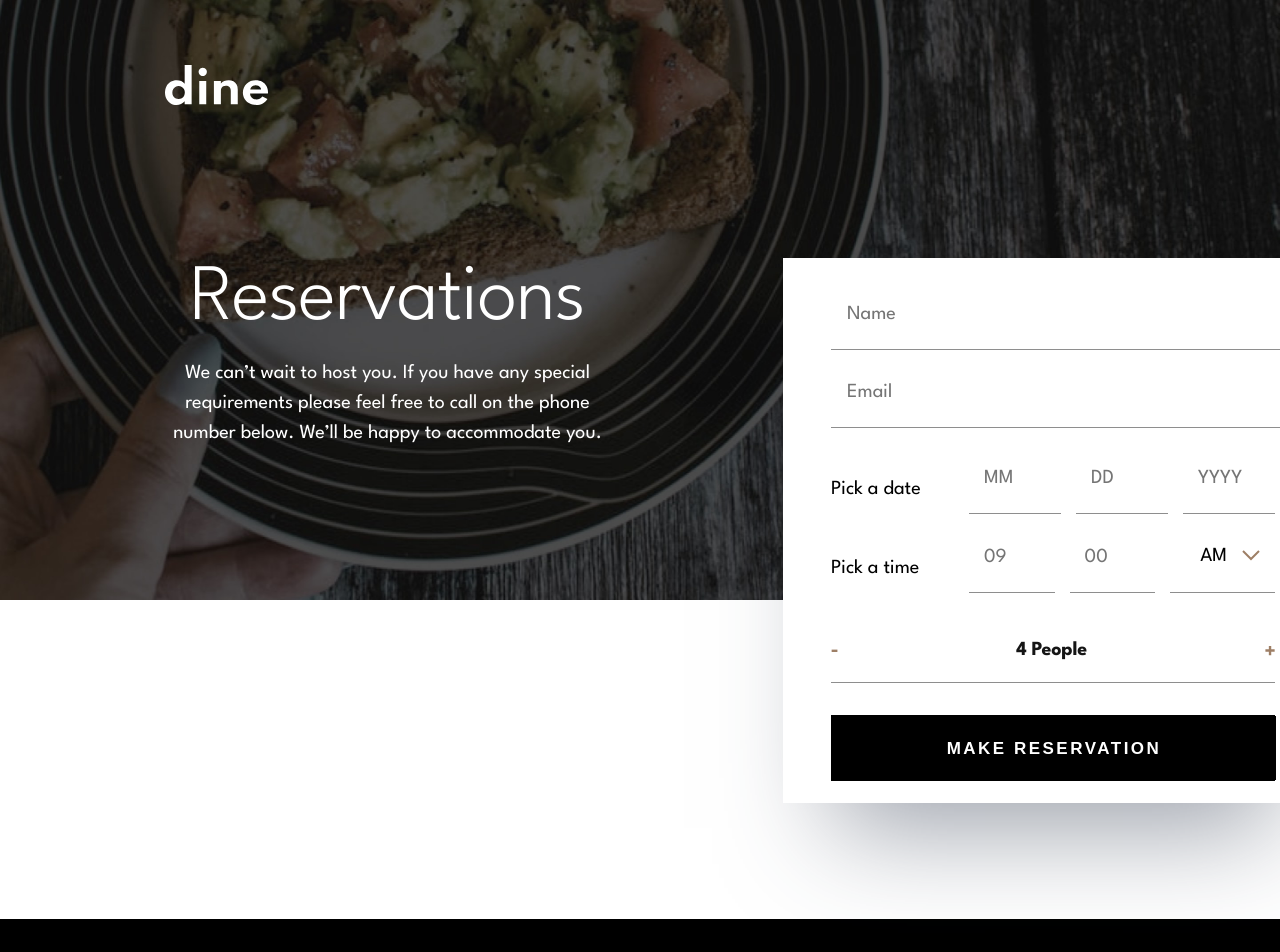
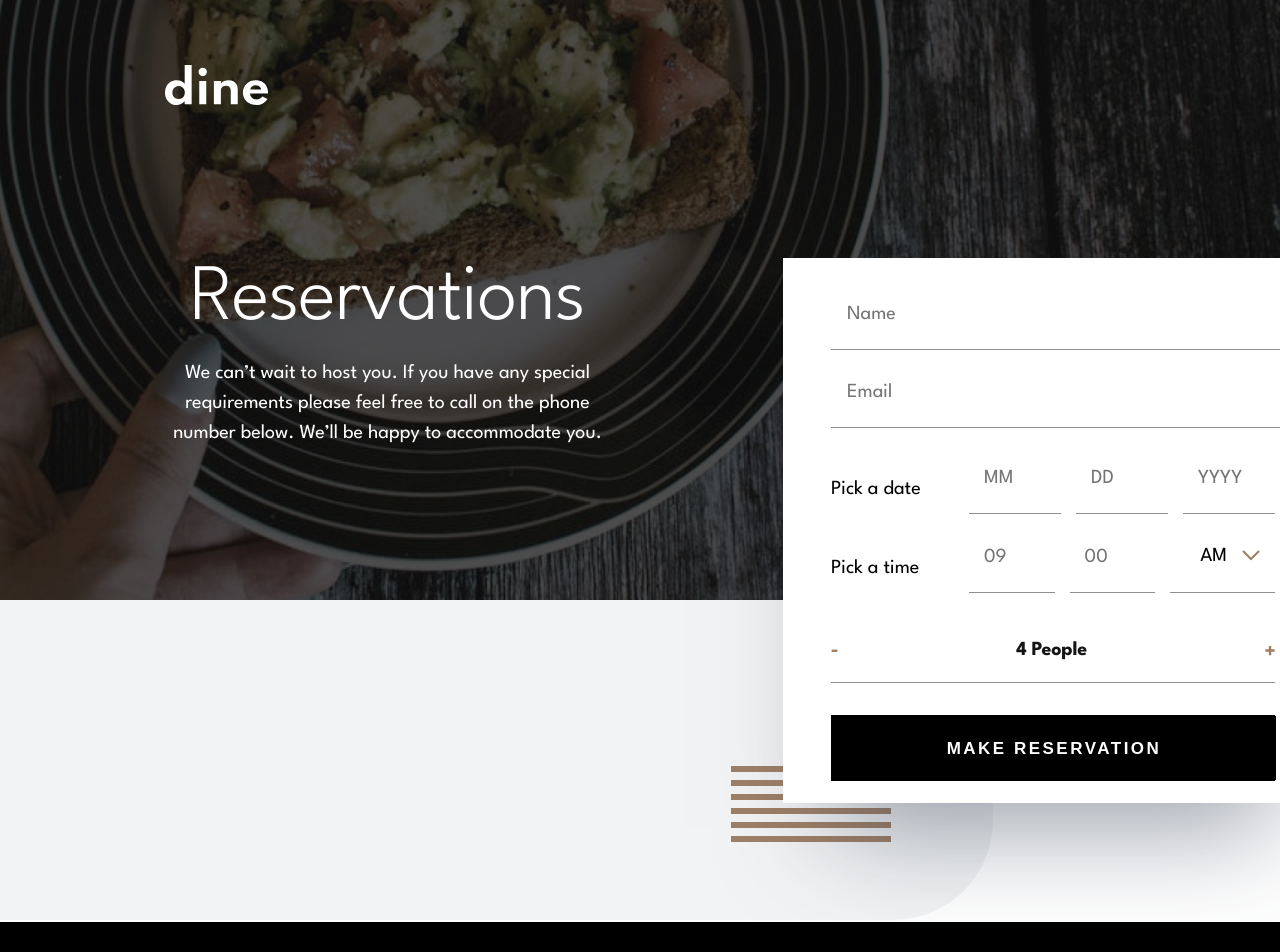
Before and after one commit to DKapteyn/restaurant-site, a Next.js app: page /orderPage in a window 1280 px wide. Shown: the top 952 px of the page. Built offline with nearby package versions, Linux system fonts and the light colour scheme.

Commit message:
design component added

```diff
--- /dev/null
+++ b/components/OrderPage/Designs.tsx
@@ -0,0 +1,17 @@
+import React from "react";
+import s from "../../styles/OrderPage/designs.module.scss";
+export default function Designs() {
+  return (
+    <div className={s.mainContainer}>
+      <img
+        src="./images/patterns/pattern-curve-bottom-right.svg"
+        alt="design"
+      />
+      <img
+        className={s.lines}
+        src="./images/patterns/pattern-lines.svg"
+        alt="lines"
+      />
+    </div>
+  );
+}
--- a/components/homepage/EnjoyablePlace.tsx
+++ b/components/homepage/EnjoyablePlace.tsx
@@ -1,5 +1,5 @@
 import React from "react";
-import SecondaryPic from "./SecondaryPic";
+
 import s from "../../styles/HomePageStyles/EnjoyablePlace.module.scss";
 
 export default function EnjoyablePlace() {
@@ -12,7 +12,7 @@ export default function EnjoyablePlace() {
           alt="sheep"
         />
         <img
-          className={` ${s.mainImageTab} ${s.image}`}
+          className={`${s.image} ${s.mainImageTab} `}
           src="./images/homepage/enjoyable-place-tablet@2x.jpg"
           alt="sheep"
         />
--- a/pages/orderPage.tsx
+++ b/pages/orderPage.tsx
@@ -3,6 +3,7 @@ import ResForm from "../components/OrderPage/ResForm";
 import ResHeroPic from "../components/OrderPage/ResHeroPic";
 import Layout from "../components/shared/Layout";
 import Modal from "../components/OrderPage/Modal";
+import Designs from "../components/OrderPage/Designs";
 export default function OrderPage() {
   const [openModal, setModalOpen] = useState(false);
   return (
@@ -10,6 +11,7 @@ export default function OrderPage() {
       <Layout>
         <ResHeroPic />
         <ResForm setModalOpen={setModalOpen} />
+        <Designs />
       </Layout>
       {openModal && <Modal setModalOpen={setModalOpen} />}
     </div>
--- a/styles/HomePageStyles/EnjoyablePlace.module.scss
+++ b/styles/HomePageStyles/EnjoyablePlace.module.scss
@@ -95,7 +95,8 @@
 }
 
 .image {
-  filter: drop-shadow(0px 4px 4px rgba(0, 0, 0, 0.25));
+  // filter: drop-shadow(0px 4px 4px rgba(0, 0, 0, 0.25));
+  box-shadow: 0px 75px 100px -50px rgba(56, 66, 85, 0.503223);
 }
 
 .line {
--- a/styles/OrderPage/ResForm.module.scss
+++ b/styles/OrderPage/ResForm.module.scss
@@ -3,6 +3,7 @@
 .mainContainer {
   background-color: white;
   box-shadow: 0px 75px 100px -50px rgba(56, 66, 85, 0.503223);
+  z-index: 2;
   @include screen.mobile {
     width: 327px;
     height: 585px;
--- a/styles/OrderPage/ResHeroPic.module.scss
+++ b/styles/OrderPage/ResHeroPic.module.scss
@@ -17,7 +17,6 @@
     margin-bottom: 439px;
   }
   @include screen.desktop {
-    margin-bottom: 319px;
   }
 }
 
--- /dev/null
+++ b/styles/OrderPage/designs.module.scss
@@ -0,0 +1,16 @@
+@use "styles/_utils/screen.module.scss";
+
+.mainContainer {
+  @include screen.mobileAndTablet {
+    display: none;
+    & > * {
+      display: none;
+    }
+  }
+}
+
+.lines {
+  position: relative;
+  top: -78px;
+  right: 262px;
+}
```
